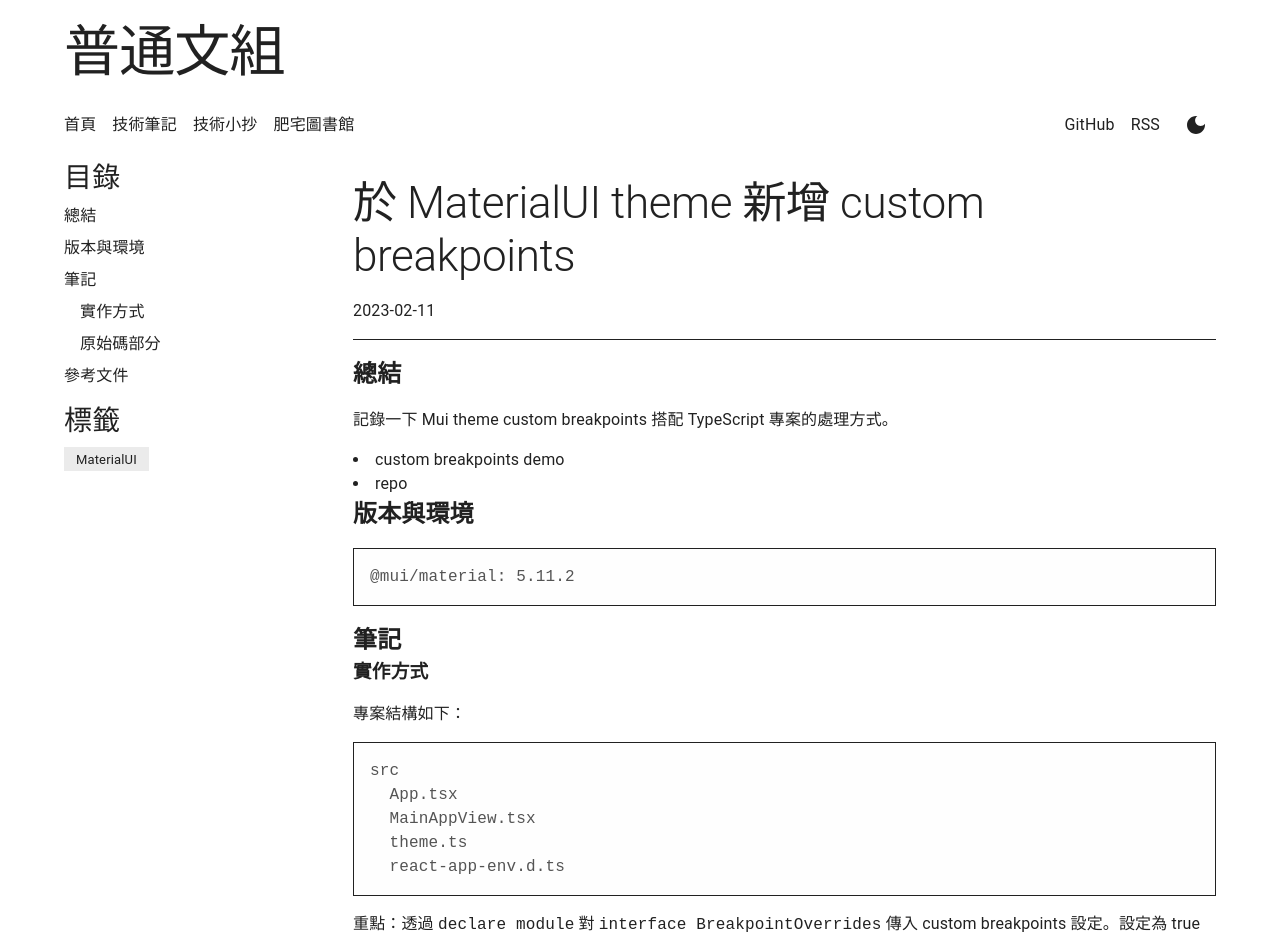
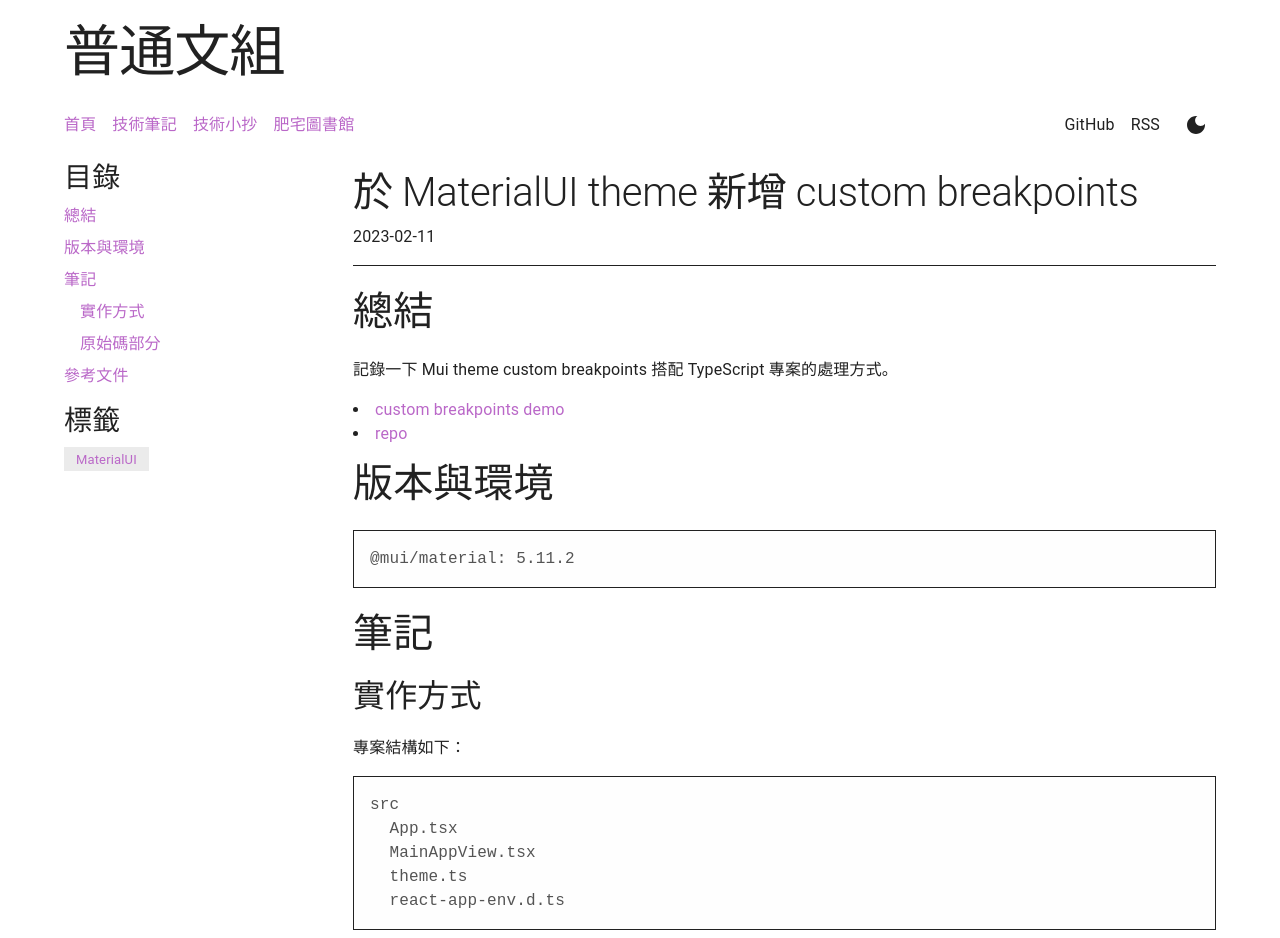
Before and after one commit to tzynwang/next-blog-v2, a Next.js app: page /2022/mui-custom-breakpoints in a window 1280 px wide. Shown: the top 938 px of the page. Built offline with nearby package versions, Linux system fonts and the light colour scheme.

Commit message:
[feat] update global style

```diff
--- a/style/css/globals.css
+++ b/style/css/globals.css
@@ -27,7 +27,7 @@ a:link,
 a:visited,
 a:hover,
 a:active {
-  color: inherit;
+  color: var(--mui-palette-secondary-light);
   text-decoration: underline;
   text-decoration-color: transparent;
   transition: text-decoration-color 0.2s ease;
@@ -38,8 +38,45 @@ a:hover {
   text-decoration-color: inherit;
 }
 
+.techBlogSinglePostPage_content_wrapper h2 {
+  margin: 8px 0;
+  font-weight: 300;
+  font-size: 2.5rem;
+}
+
+.techBlogSinglePostPage_content_wrapper h3 {
+  margin: 4px 0;
+  font-weight: 300;
+  font-size: 2rem;
+}
+
+.techBlogSinglePostPage_content_wrapper h4 {
+  margin: 2px 0;
+  font-weight: 300;
+  font-size: 1.75rem;
+}
+
+.techBlogSinglePostPage_content_wrapper h5 {
+  margin: 2px 0;
+  font-weight: 300;
+  font-size: 1.5rem;
+}
+
+.techBlogSinglePostPage_content_wrapper h6 {
+  margin: 2px 0;
+  font-weight: 300;
+  font-size: 1.25rem;
+}
+
 .techBlogSinglePostPage_content_wrapper p {
   margin: 16px 0;
+}
+
+.techBlogSinglePostPage_content_wrapper p code {
+  display: inline;
+  padding: 1px 4px;
+  background-color: var(--mui-palette-info-light);
+  color: var(--mui-palette-info-contrastText);
 }
 
 .techBlogSinglePostPage_content_wrapper hr {
@@ -62,6 +99,10 @@ a:hover {
   list-style-type: disc;
 }
 
+.techBlogSinglePostPage_content_wrapper ol {
+  list-style-position: inside;
+}
+
 .techBlogSinglePostPage_content_wrapper img {
   max-width: 100%;
   display: block;
```
